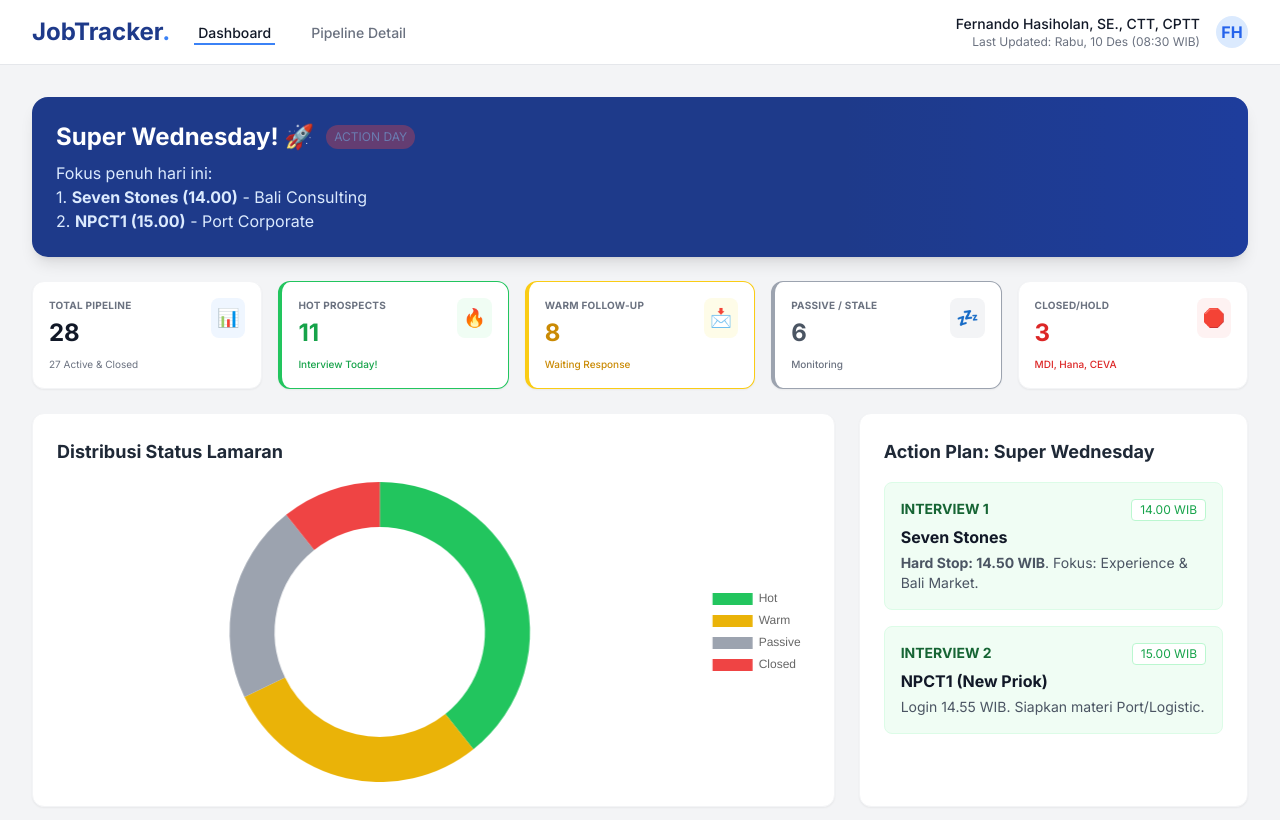
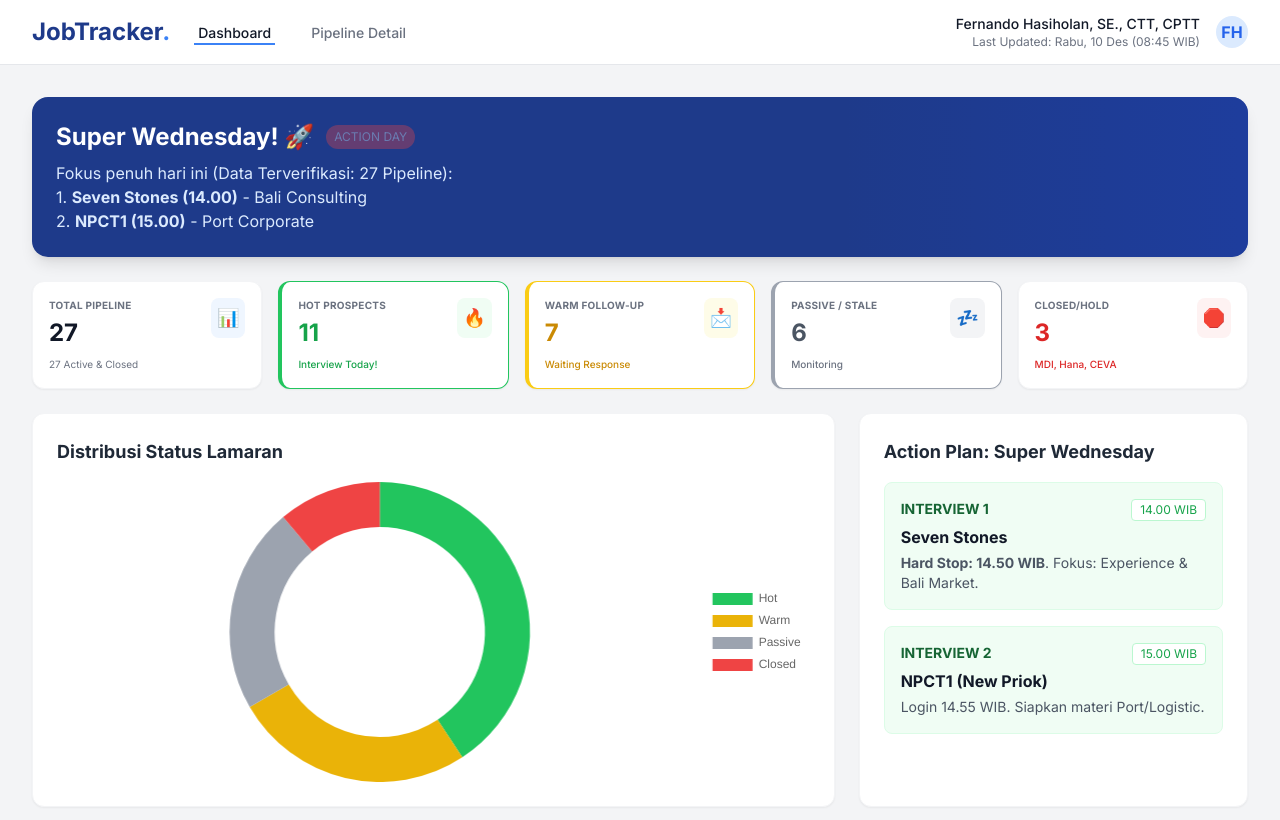
Before and after one commit to yomanjamaica/lamaran-dashboard, a plain HTML site: page index.html in a window 1280 px wide. Drawn offline with nearby package versions, Linux system fonts and the light colour scheme.

Commit message:
index.html

```diff
--- a/index.html
+++ b/index.html
@@ -20,10 +20,10 @@
         @keyframes blinker { 50% { opacity: 0; } }
     </style>
     <!-- Chosen Palette: Professional Blue-Grey with Semantic Status Colors -->
-    <!-- Application Structure Plan: Dashboard layout CLEANED.
-         - Removed "Data sudah dikoreksi" text.
-         - Removed "Email NPCT1" action card.
-         - Total Pipeline: 27.
+    <!-- Application Structure Plan: Dashboard layout CLEANED & FIXED.
+         - REMOVED duplicate "NPCT1 (Direct)" entry.
+         - Total Pipeline Verified: 27.
+         - Layout: 5 Columns Grid for KPI Cards.
     -->
 </head>
 <body class="text-gray-800">
@@ -41,7 +41,7 @@
                 <div class="flex items-center">
                     <div class="text-right mr-4 hidden sm:block">
                         <p class="text-sm font-medium text-gray-900">Fernando Hasiholan, SE., CTT, CPTT</p>
-                        <p class="text-xs text-gray-500">Last Updated: Rabu, 10 Des (08:30 WIB)</p>
+                        <p class="text-xs text-gray-500">Last Updated: Rabu, 10 Des (08:45 WIB)</p>
                     </div>
                     <div class="h-8 w-8 rounded-full bg-blue-100 flex items-center justify-center text-blue-600 font-bold">FH</div>
                 </div>
@@ -59,7 +59,7 @@
                         <span class="bg-red-500 text-white text-xs px-2 py-1 rounded-full blink">ACTION DAY</span>
                     </div>
                     <p class="text-blue-100 max-w-2xl">
-                        Fokus penuh hari ini:
+                        Fokus penuh hari ini (Data Terverifikasi: 27 Pipeline):
                         <br>1. <strong>Seven Stones (14.00)</strong> - Bali Consulting
                         <br>2. <strong>NPCT1 (15.00)</strong> - Port Corporate
                     </p>
@@ -173,8 +173,8 @@
     <script>
         const applications = [
             // HOT PROSPECTS (11 Total) - Focus Here
-            { date: "09 Des", company: "NPCT1 (New Priok)", position: "Accounting Exec", contact: "Bu Adriana", status: "🟢 TODAY 15.00", detail: "Interview User. MS Teams.", action: "Hadir Tepat Waktu", group: "hot" },
-            { date: "09 Des", company: "Seven Stones (Bali)", position: "FAT Manager", contact: "Bu Siska", status: "🟢 TODAY 14.00", detail: "GMeet Interview.", action: "Hadir Tepat Waktu", group: "hot" },
+            { date: "09 Des", company: "NPCT1 (New Priok)", position: "Accounting Exec", contact: "Bu Adriana", status: "🟢 INTERVIEW TOMORROW", detail: "Rabu, 10 Des (15.00 WIB). Confirmed.", action: "Persiapan Materi", group: "hot" },
+            { date: "09 Des", company: "Seven Stones (Bali)", position: "FAT Manager", contact: "Bu Siska", status: "🟢 INTERVIEW TOMORROW", detail: "Rabu, 10 Des (14.00 WIB). Confirmed.", action: "Persiapan Materi", group: "hot" },
             { date: "08 Des", company: "PT Sonton Food", position: "Acc & Tax Jr. Mgr", contact: "Bu Ajeng", status: "⏳ SCREENING DONE", detail: "Nego Gaji 18-20jt Gross. Lokasi: Cikarang.", action: "Tunggu Jadwal User", group: "hot" },
             { date: "08 Des", company: "NAT Indonesia", position: "FTA Supervisor", contact: "Pak Fenton", status: "⏳ NEGO FTA MANAGER", detail: "Mengajukan upgrade title ke Manager.", action: "Tunggu Kabar", group: "hot" },
             { date: "05 Des", company: "SKINTIFIC", position: "Accounting Mgr", contact: "Bu Fathia", status: "💎 SCREENING DONE", detail: "Screening questions dijawab.", action: "Tunggu Respon HR", group: "hot" },
@@ -186,7 +186,7 @@
             { date: "13 Nov", company: "PT Beeme", position: "FAT Manager", contact: "Pak Ari", status: "⏳ WAITING RESULT", detail: "Menunggu hasil Psikotes", action: "Cek WA Berkala", group: "hot" },
 
             // WARM FOLLOW-UP (7 Total)
-            { date: "08 Des", company: "NPCT1 (Direct)", position: "Acc. Executive", contact: "Pak Arbi", status: "💎 RECEIVED", detail: "Web Resume diterima via WA.", action: "Wait Mode", group: "warm" },
+            // Removed Duplicate NPCT1 (Direct)
             { date: "05 Des", company: "PT Yobel Sandang", position: "Posisi TBC", contact: "HR Team", status: "📩 NEGO JADWAL", detail: "Menunggu konfirmasi Online Test/Reschedule.", action: "Tunggu Info HR", group: "warm" },
             { date: "28 Nov", company: "SML (Semarang)", position: "F&A Manager", contact: "Bu Debby", status: "📩 CHAT TERKIRIM", detail: "Konfirmasi email (3 Des)", action: "Pantau LinkedIn", group: "warm" },
             { date: "27 Nov", company: "PT Capitol Group", position: "FAM / Chief FA", contact: "Bu Tata", status: "📩 CHAT TERKIRIM", detail: "Menyundul lamaran email (2 Des)", action: "Pantau LinkedIn", group: "warm" },
@@ -215,6 +215,7 @@
                 c[a.group]++;
                 if (a.group === 'passive') c.passive++;
             });
+
             // Recalculate passive explicitly
             c.passive = applications.filter(a => a.group === 'passive').length;
 
```
